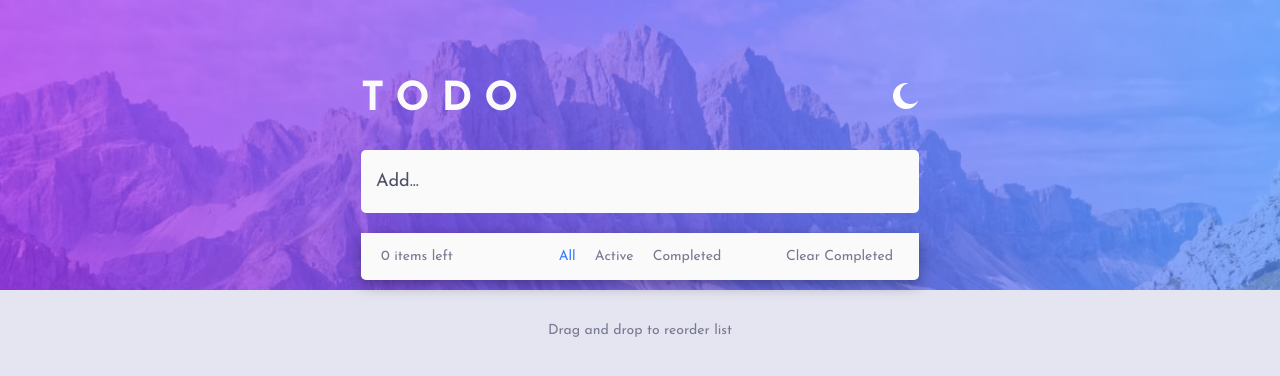
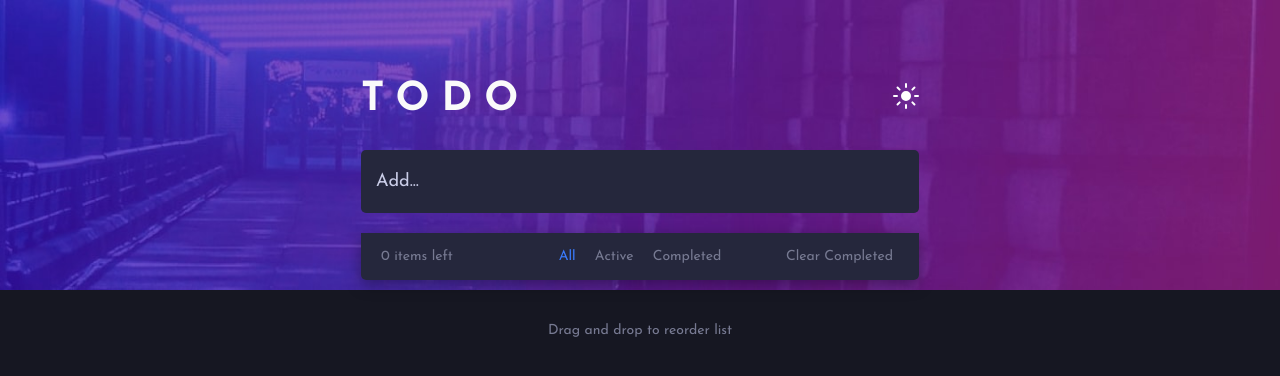
Before and after one commit to mehmetbacik/Vue-App, a Vue app: page / in a window 1280 px wide. Shown: the top 376 px of the page. Built offline with nearby package versions, Linux system fonts and the light colour scheme.

Commit message:
Update
Updated for style issues.

```diff
--- a/src/App.vue
+++ b/src/App.vue
@@ -84,7 +84,7 @@ export default {
   setup() {
     const todo = ref('');
     const todos = ref([]);
-    const isDarkMode = ref(false);
+    const isDarkMode = ref(true);
     const themeClass = computed(() => (isDarkMode.value ? 'dark-mode' : 'light-mode'));
     const filter = ref('all');
     let stopWatchingTodos;
```
